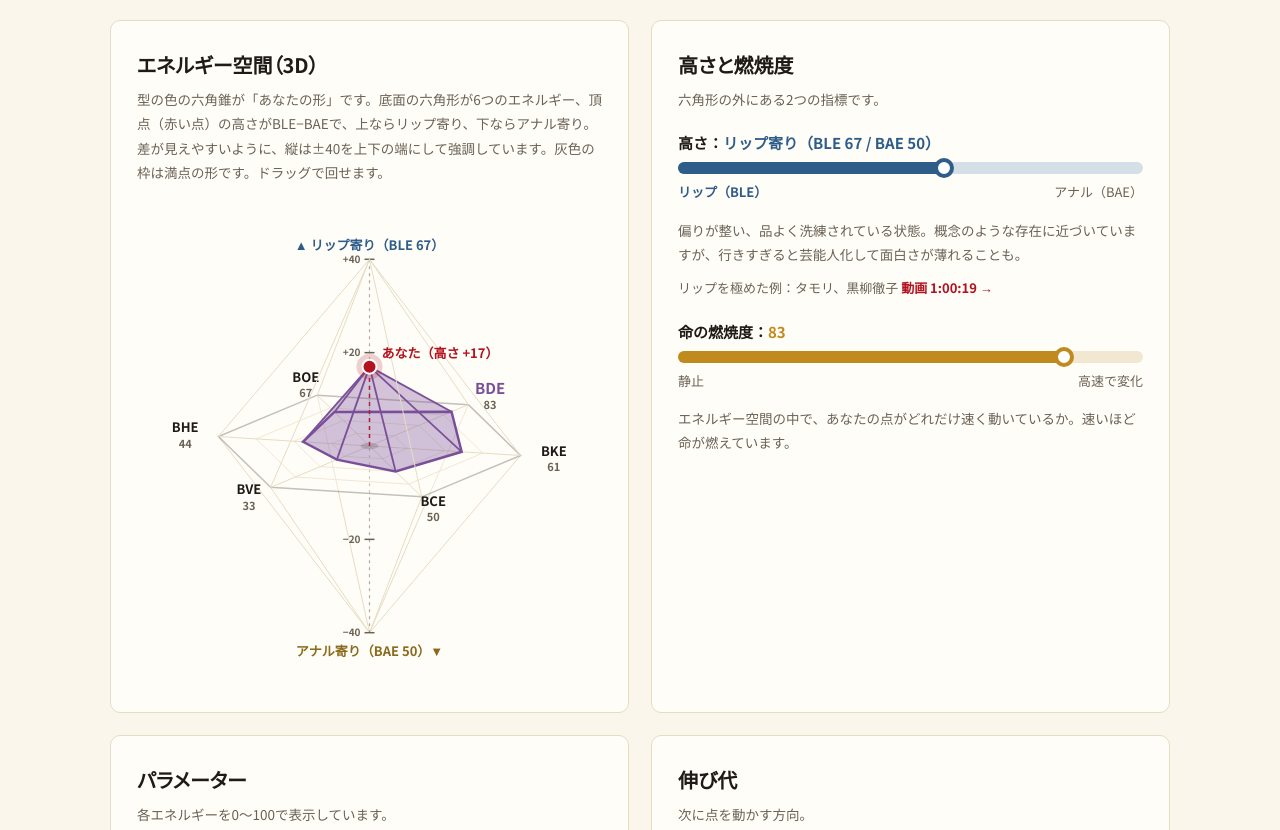
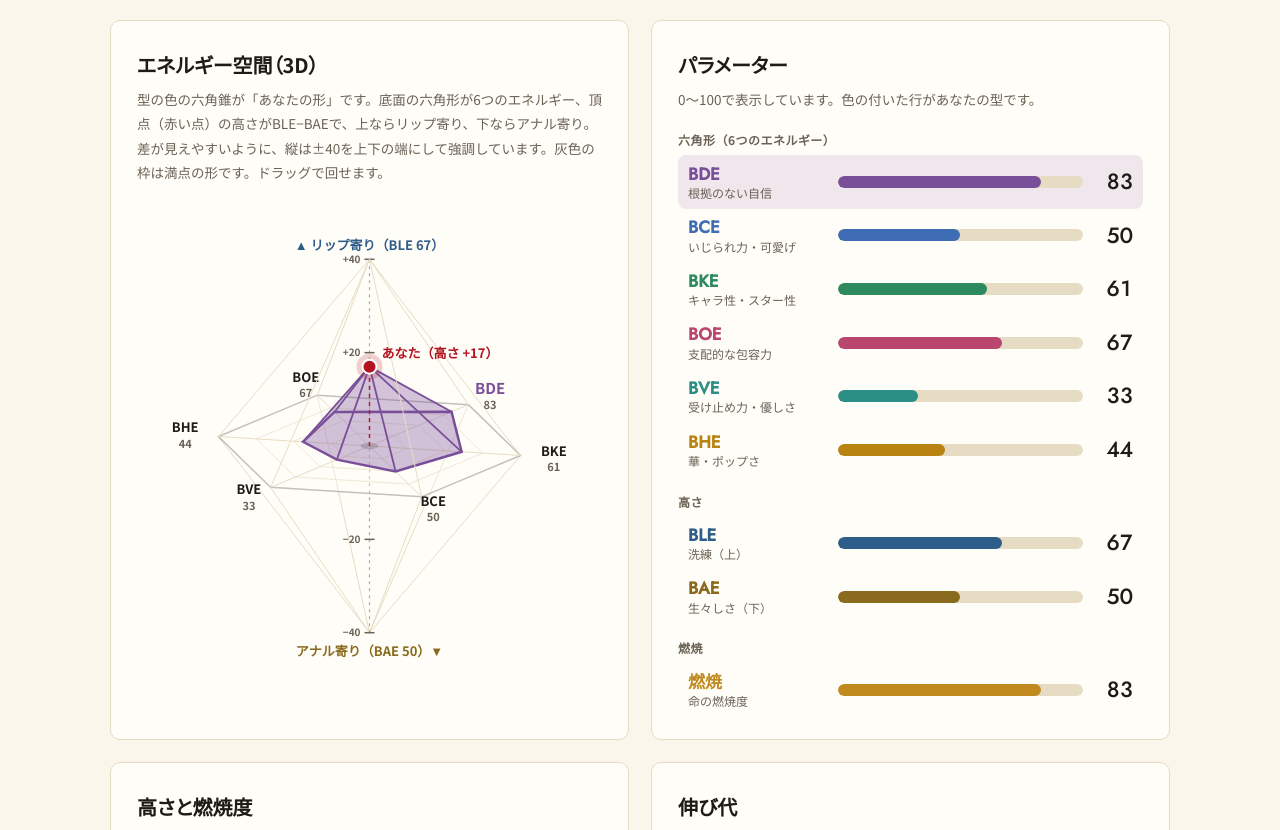
Before and after one commit to soratoki11703-hash/BDE, a plain HTML site: page index.html in a window 1280 px wide. Shown: the part 2620-3450 px from the top of the page. Drawn offline with Linux system fonts and the light colour scheme.

Commit message:
パラメーターを見やすくして、エネルギー空間の横に配置
Co-Authored-By: Claude Opus 5.5 <noreply@anthropic.com>

```diff
--- a/index.html
+++ b/index.html
@@ -302,6 +302,19 @@ body.testing .quit{display:inline-block}
   .o span{width:calc(var(--s) * .82px);height:calc(var(--s) * .82px)}
   .q{padding-block:24px}
 }
+
+/* パラメーター */
+.params{display:flex;flex-direction:column}
+.pg{font-size:12px;font-weight:700;color:var(--sub);margin:14px 0 4px;letter-spacing:.04em}
+.pg:first-child{margin-top:0}
+.pr{display:grid;grid-template-columns:8.6em minmax(0,1fr) 2.4em;align-items:center;gap:12px;padding:7px 10px;border-radius:8px}
+.pr.me{background:color-mix(in srgb,var(--pc) 12%,transparent)}
+.pl{display:flex;flex-direction:column;line-height:1.25;min-width:0}
+.pl b{font-family:var(--latin);font-size:17px;color:var(--pc)}
+.pl span{font-size:12px;color:var(--sub)}
+.pb{height:12px;border-radius:99px;background:var(--line);overflow:hidden}
+.pb i{display:block;height:100%;border-radius:99px;background:var(--pc)}
+.pv{font-family:var(--latin);font-size:22px;font-weight:500;text-align:right;font-variant-numeric:tabular-nums;color:var(--ink)}
 
 @media (max-width:860px){
   .steps,.laws{grid-template-columns:1fr}
@@ -642,7 +655,8 @@ function renderResult(r,sample){
   const hp=pct(s.L,s.A);
   const heightBar=bar("高さ","--g-cr",hp,"リップ（BLE）","アナル（BAE）",`${H.label}（BLE ${s.L} / BAE ${s.A}）`);
   const fireBar=`<div class="trait" style="--tc:var(--g-dr)"><div class="top">命の燃焼度：<b>${s.F}</b></div><div class="bar"><i style="left:0;width:${s.F}%"></i><u style="left:${s.F}%"></u></div><div class="ends"><span>静止</span><span>高速で変化</span></div></div>`;
-  const rows=["D","C","K","O","V","H","L","A"].map(k=>`<tr style="--pc:var(${E[k].c})${k===type?";background:var(--t-"+k+"-bg)":""}"><td class="k">${E[k].code}</td><td class="j">${E[k].jp}</td><td><div class="b"><i style="width:${s[k]}%"></i></div></td><td class="v">${s[k]}</td></tr>`).join("")+`<tr style="--pc:var(--g-dr)"><td class="k">燃焼</td><td class="j">命の燃焼度</td><td><div class="b"><i style="width:${s.F}%"></i></div></td><td class="v">${s.F}</td></tr>`;
+  const prow=k=>`<div class="pr${k===type?" me":""}" style="--pc:var(${E[k].c})"><div class="pl"><b>${E[k].code}</b><span>${E[k].jp}</span></div><div class="pb"><i style="width:${s[k]}%"></i></div><div class="pv">${s[k]}</div></div>`;
+  const rows=`<div class="pg">六角形（6つのエネルギー）</div>${["D","C","K","O","V","H"].map(prow).join("")}<div class="pg">高さ</div>${["L","A"].map(prow).join("")}<div class="pg">燃焼</div><div class="pr" style="--pc:var(--g-dr)"><div class="pl"><b>燃焼</b><span>命の燃焼度</span></div><div class="pb"><i style="width:${s.F}%"></i></div><div class="pv">${s.F}</div></div>`;
   const SL=shareLinks(r);
   const share=`【BDE理論学会 認定】${E[type].code}型「${T.name}」（${H.label}）\nサブ：${E[sub].code}\nBDE ${s.D} / BCE ${s.C} / BKE ${s.K}\nBOE ${s.O} / BVE ${s.V} / BHE ${s.H}\nBLE ${s.L} / BAE ${s.A} / 燃焼度 ${s.F}`;
   $("#result").innerHTML=`
@@ -654,8 +668,8 @@ function renderResult(r,sample){
   <div class="in"><div class="rbody" style="--gbg:${gbg};--gc:${gc}">
     <div class="box wide"><h3>${E[type].code}型「${T.name}」とは</h3><p class="desc">${T.desc}</p></div>
     <div class="box"><h3>エネルギー空間（3D）</h3><p class="lead">型の色の六角錐が「あなたの形」です。底面の六角形が6つのエネルギー、頂点（赤い点）の高さがBLE−BAEで、上ならリップ寄り、下ならアナル寄り。差が見えやすいように、縦は±40を上下の端にして強調しています。灰色の枠は満点の形です。ドラッグで回せます。</p><canvas class="space" id="space3d" role="img" aria-label="エネルギー空間の立体図。${E[type].code}がいちばん強く、高さは${H.label}"></canvas></div>
+    <div class="box"><h3>パラメーター</h3><p class="lead">0〜100で表示しています。色の付いた行があなたの型です。</p><div class="params">${rows}</div></div>
     <div class="box"><h3>高さと燃焼度</h3><p class="lead">六角形の外にある2つの指標です。</p>${heightBar}<p class="lead" style="margin-top:-8px">${H.desc}</p><p class="lipnote">リップを極めた例：タモリ、黒柳徹子 <a href="${YT}3619s" target="_blank" rel="noopener">動画 1:00:19 →</a></p>${fireBar}<p class="lead" style="margin:-8px 0 0">エネルギー空間の中で、あなたの点がどれだけ速く動いているか。速いほど命が燃えています。</p></div>
-    <div class="box"><h3>パラメーター</h3><p class="lead">各エネルギーを0〜100で表示しています。</p><table class="p">${rows}</table></div>
     <div class="box"><h3>伸び代</h3><p class="lead">次に点を動かす方向。</p><ul class="adv">${advice(r).map(a=>`<li><small>${a[0]}</small><b>${a[1]}</b>${a[2]}</li>`).join("")}</ul></div>
     <div class="box wide"><h3>あなたに似ている人</h3><p class="lead">動画の中で、${E[type].code}が強いと分析されていた人たちです（動画内のネタとしての分析で、本人の性格を断定するものではありません）。</p><ul class="look">${lookHTML(type)}</ul></div>
     <div class="box wide" id="shareBox"><h3>分析シートをシェア</h3><p class="lead">登録は一切不要です。回答はこの端末の中だけで計算され、どこにも送信されません。この画面をそのままスクショして投稿してもOKです。</p>
```
